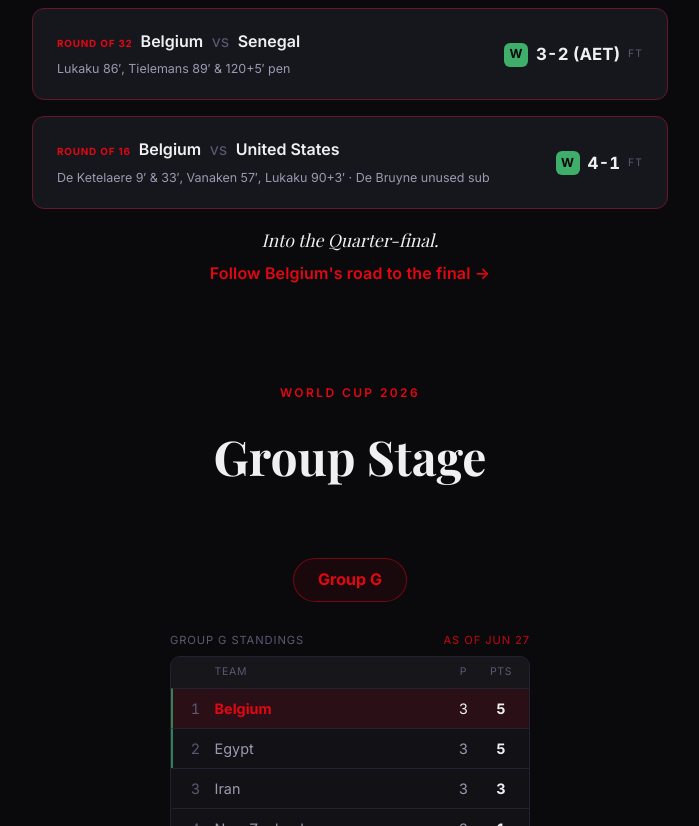
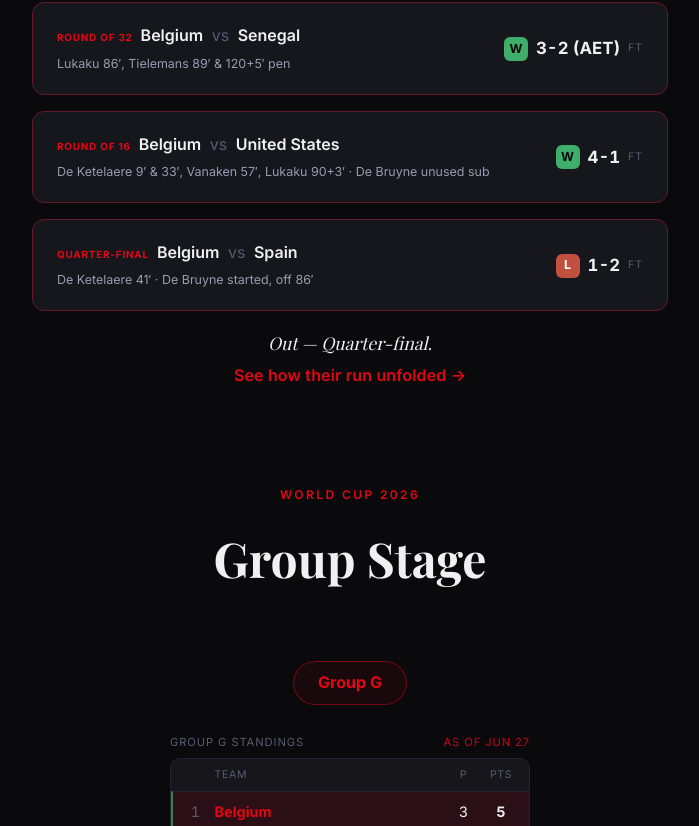
Before and after one commit to sportslegacy/finalchapter, a Next.js app: page /player/debruyne in a window 1280 px wide. Shown: the part 1974-2800 px from the top of the page, without its empty margins (290-989 px from the left). Built offline with nearby package versions, Linux system fonts and the light colour scheme; no server answers; a web font is replaced by a local one.

Commit message:
result: auto-update legend match result(s)

```diff
--- a/data/autoUpdate.js
+++ b/data/autoUpdate.js
@@ -1 +1 @@
-export const autoUpdate = { updatedAt: "2026-07-07T18:17:09.000Z" };
+export const autoUpdate = { updatedAt: "2026-07-10T21:33:12.000Z" };
--- a/data/players.js
+++ b/data/players.js
@@ -816,7 +816,7 @@ export const players = [
     worldCupApps: 15,
     wc2026: {
       group: "G",
-      status: { stage: "qf", alive: true, note: "Belgium thrash the USA 4-1 in the Round of 16 — De Ketelaere brace, with De Bruyne an unused sub. Into the quarter-finals vs Spain (Jul 10)" },
+      status: { stage: "qf", alive: false, note: "Knocked out — Spain win the quarter-final 2-1, Mikel Merino heading home an 88th-minute winner. De Ketelaere had equalised; De Bruyne started but was withdrawn on 86′. The Golden Generation's last World Cup ends in the last eight." },
       groupTeams: ["Belgium", "Egypt", "Iran", "New Zealand"],
       groupTable: {
         asOf: "Jun 27",
@@ -868,6 +868,12 @@ export const players = [
           opponent: "United States",
           kickoffUtc: "2026-07-07T00:00Z",
           result: { outcome: "W", score: "4-1", scorers: "De Ketelaere 9′ & 33′, Vanaken 57′, Lukaku 90+3′ · De Bruyne unused sub", legendOut: true },
+        },
+        {
+          stage: "qf",
+          opponent: "Spain",
+          kickoffUtc: "2026-07-10T19:00Z",
+          result: { outcome: "L", score: "1-2", scorers: "De Ketelaere 41′ · De Bruyne started, off 86′" },
         },
       ],
       storyline:
```
